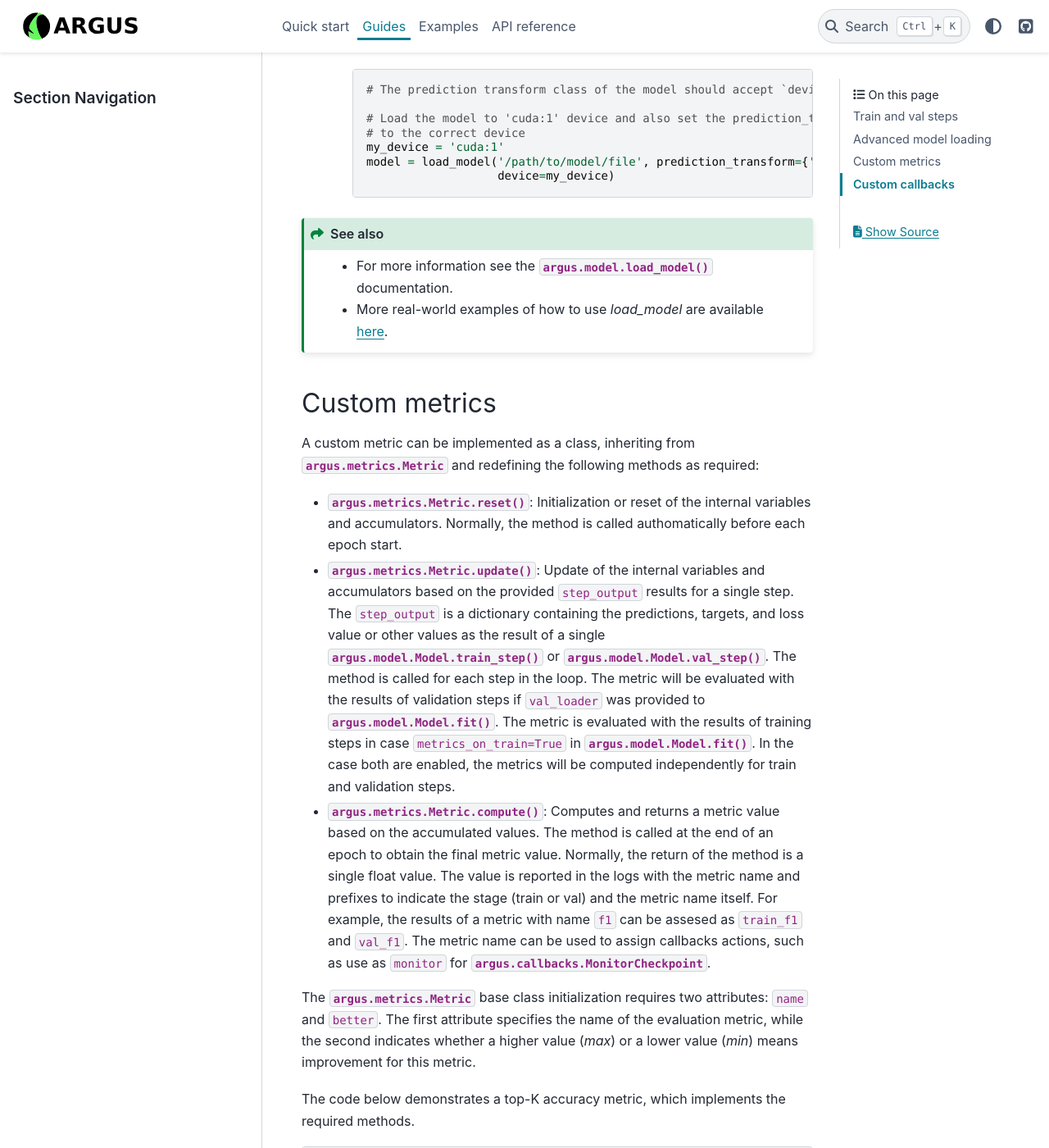
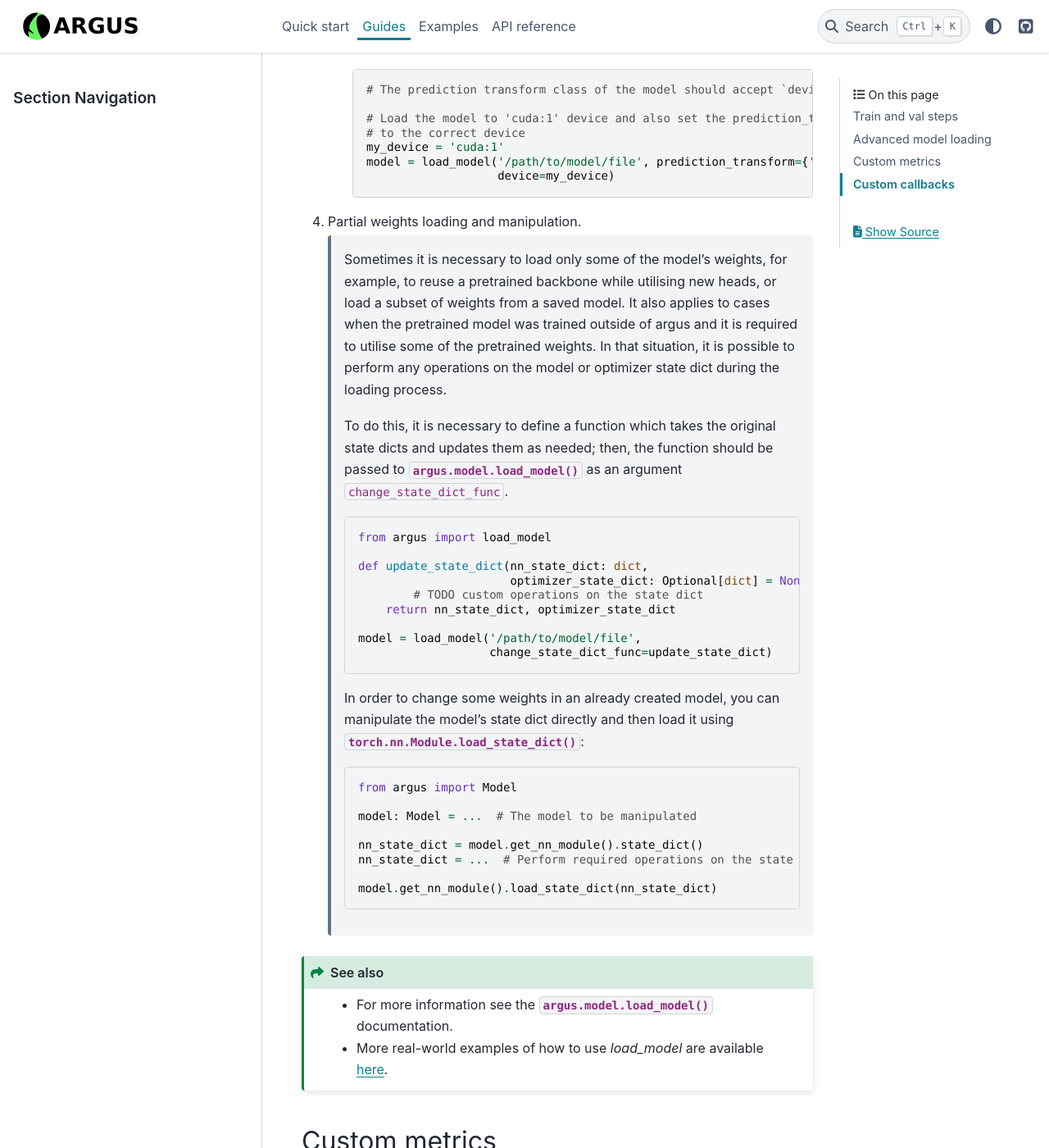
Before and after one commit to lRomul/argus, a Sphinx documentation site: the page built from docs/source/guides.rst, in a window 1280 px wide and 1400 px high, scrolled down 4396 px. Shown: the whole window at 82% size. Built offline with Sphinx 7.4.7 and the PyData theme 0.15.4, drawn with Linux system fonts in a browser that asks for light colours.

Commit message:
docs: Add examples of model modification while loading

```diff
--- a/docs/source/guides.rst
+++ b/docs/source/guides.rst
@@ -192,6 +192,44 @@ However, the model loading process may require customizations; some cases are pr
         model = load_model('/path/to/model/file', prediction_transform={'device': my_device},
                            device=my_device)
 
+4. Partial weights loading and manipulation.
+
+    Sometimes it is necessary to load only some of the model's weights, for example,
+    to reuse a pretrained backbone while utilising new heads, or load a subset of weights
+    from a saved model. It also applies to cases when the pretrained model was trained outside of
+    argus and it is required to utilise some of the pretrained weights. In that situation,
+    it is possible to perform any operations on the model or optimizer state dict during the loading process.
+
+    To do this, it is necessary to define a function which takes the original state dicts
+    and updates them as needed; then, the function should be passed to :meth:`argus.model.load_model`
+    as an argument ``change_state_dict_func``.
+
+    .. code:: python
+
+        from argus import load_model
+
+        def update_state_dict(nn_state_dict: dict,
+                              optimizer_state_dict: Optional[dict] = None):
+                # TODO custom operations on the state dict
+            return nn_state_dict, optimizer_state_dict
+
+        model = load_model('/path/to/model/file',
+                           change_state_dict_func=update_state_dict)
+
+    In order to change some weights in an already created model, you can manipulate
+    the model's state dict directly and then load it using :meth:`torch.nn.Module.load_state_dict`:
+
+    .. code:: python
+
+        from argus import Model
+
+        model: Model = ...  # The model to be manipulated
+
+        nn_state_dict = model.get_nn_module().state_dict()
+        nn_state_dict = ...  # Perform required operations on the state dict
+
+        model.get_nn_module().load_state_dict(nn_state_dict)
+
 .. seealso::
     * For more information see the :func:`argus.model.load_model` documentation.
     * More real-world examples of how to use `load_model` are available
```
